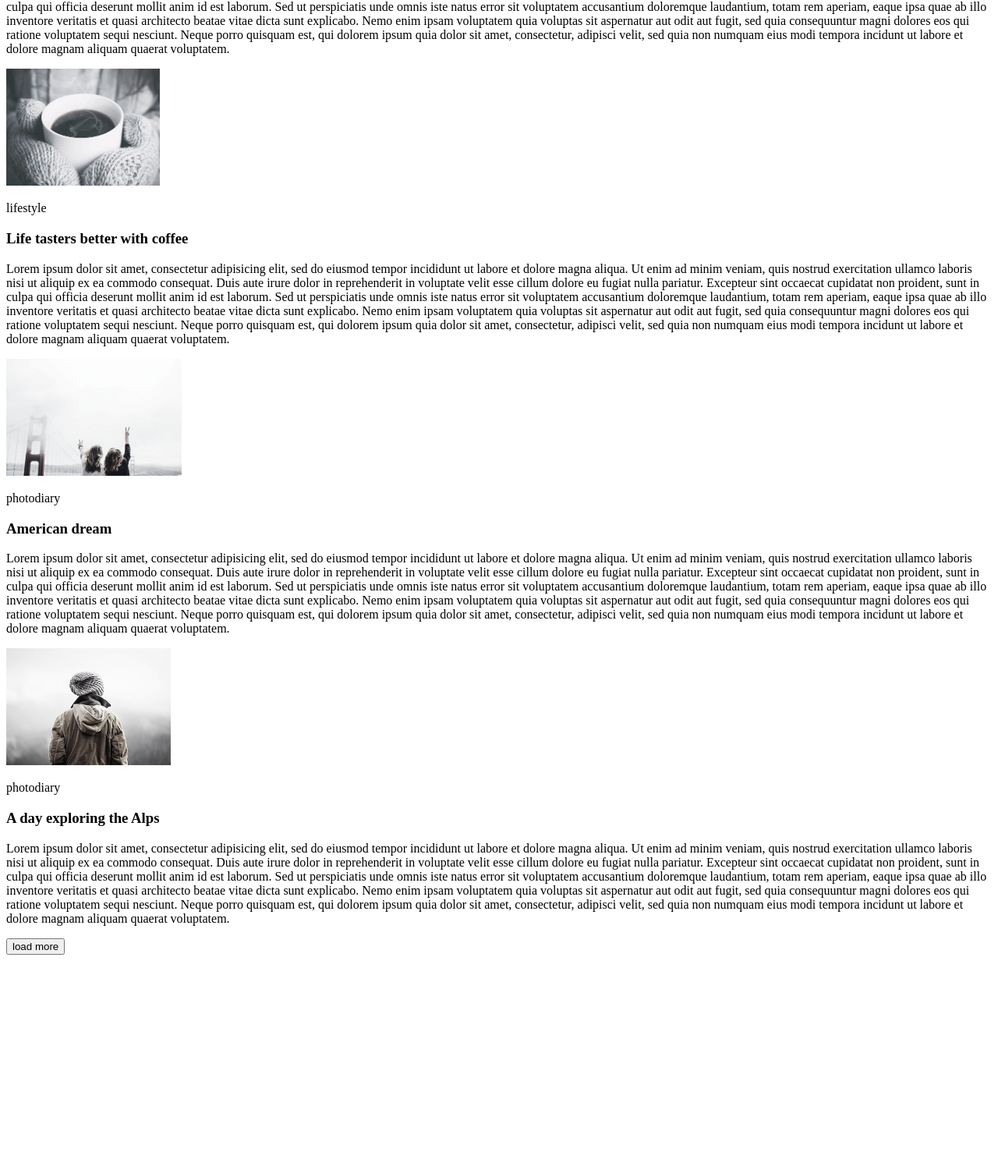
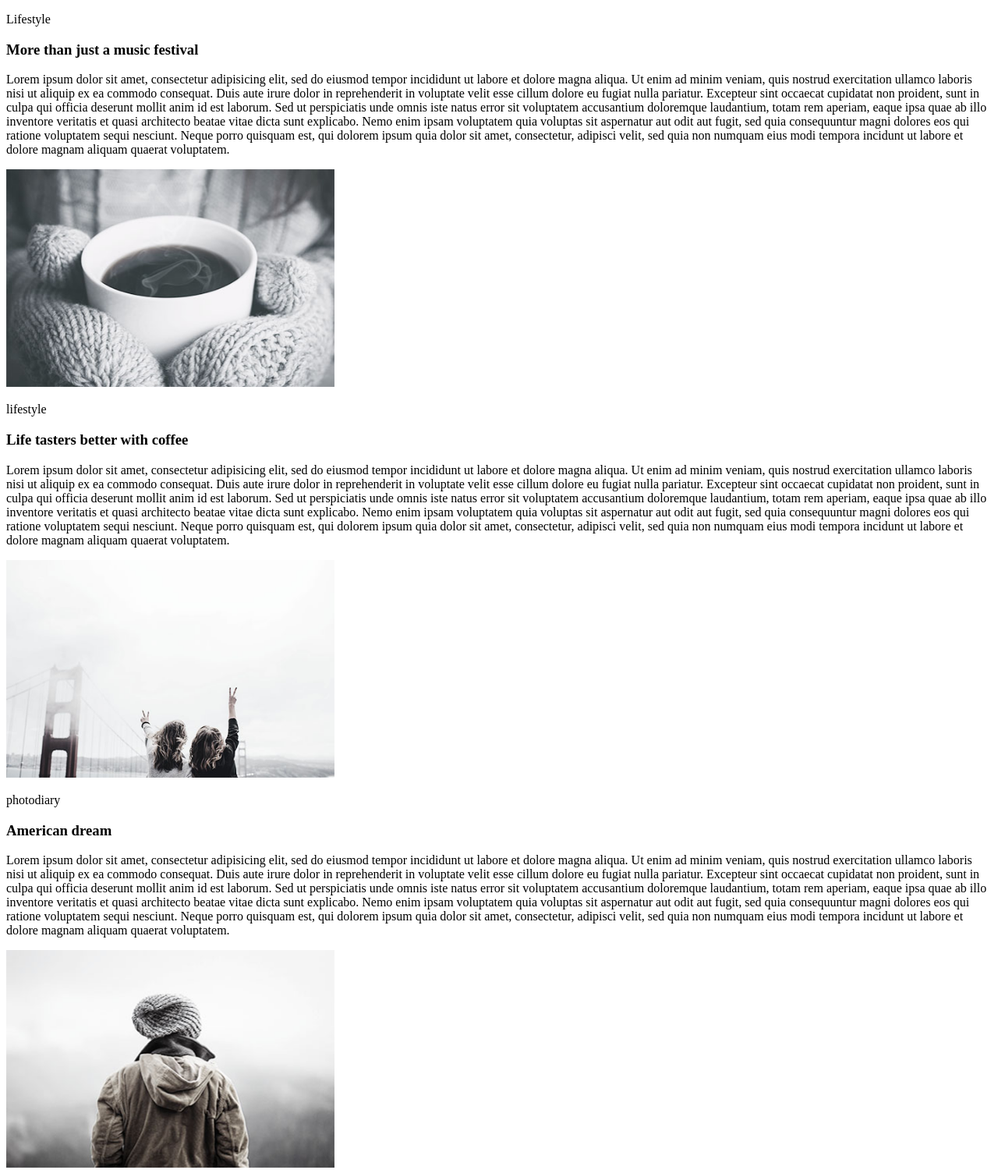
Before and after one commit to amie-affection/goit-fe-course, a plain HTML site: page module-01/index.html in a window 1280 px wide. Shown: the part 387-1887 px from the top of the page at 78% size. Before the commit the page ends 1627 px from the top, so only its background shows below. Drawn offline with Linux system fonts and the light colour scheme.

Commit message:
added index.html

```diff
--- a/module-01/index.html
+++ b/module-01/index.html
@@ -26,34 +26,34 @@
   <section>
 <body>
   <article>
-  <p><img src="img/music.jpg" height="150" alt="Music girl"></p>
+ <img src="img/music.jpg" height="279" width="421" alt="Music girl">
   <p>Lifestyle</p>
   <h3>More than just a music festival</h3>
   <p>Lorem ipsum dolor sit amet, consectetur adipisicing elit, sed do eiusmod tempor incididunt ut labore et dolore magna aliqua. Ut enim ad minim veniam, quis nostrud exercitation ullamco laboris nisi ut aliquip ex ea commodo consequat. Duis aute irure dolor in reprehenderit in voluptate velit esse cillum dolore eu fugiat nulla pariatur. Excepteur sint occaecat cupidatat non proident, sunt in culpa qui officia deserunt mollit anim id est laborum. Sed ut perspiciatis unde omnis iste natus error sit voluptatem accusantium doloremque laudantium, totam rem aperiam, eaque ipsa quae ab illo inventore veritatis et quasi architecto beatae vitae dicta sunt explicabo. Nemo enim ipsam voluptatem quia voluptas sit aspernatur aut odit aut fugit, sed quia consequuntur magni dolores eos qui ratione voluptatem sequi nesciunt. Neque porro quisquam est, qui dolorem ipsum quia dolor sit amet, consectetur, adipisci velit, sed quia non numquam eius modi tempora incidunt ut labore et dolore magnam aliquam quaerat voluptatem.</p>
 </article>
 
 <article>
-<p><img src="img/photodiary.jpg" height="150" alt="Cup of coffee"></p>
+<img src="img/photodiary.jpg" height="279" width="421" alt="Cup of coffee">
 <p>lifestyle</p>
 <h3>Life tasters better with coffee</h3>
   <p>Lorem ipsum dolor sit amet, consectetur adipisicing elit, sed do eiusmod tempor incididunt ut labore et dolore magna aliqua. Ut enim ad minim veniam, quis nostrud exercitation ullamco laboris nisi ut aliquip ex ea commodo consequat. Duis aute irure dolor in reprehenderit in voluptate velit esse cillum dolore eu fugiat nulla pariatur. Excepteur sint occaecat cupidatat non proident, sunt in culpa qui officia deserunt mollit anim id est laborum. Sed ut perspiciatis unde omnis iste natus error sit voluptatem accusantium doloremque laudantium, totam rem aperiam, eaque ipsa quae ab illo inventore veritatis et quasi architecto beatae vitae dicta sunt explicabo. Nemo enim ipsam voluptatem quia voluptas sit aspernatur aut odit aut fugit, sed quia consequuntur magni dolores eos qui ratione voluptatem sequi nesciunt. Neque porro quisquam est, qui dolorem ipsum quia dolor sit amet, consectetur, adipisci velit, sed quia non numquam eius modi tempora incidunt ut labore et dolore magnam aliquam quaerat voluptatem.</p>
 </article>
 
 <article>
-<p><img src="img/travelling.jpg" height="150" alt="Two girls"></p>
+<img src="img/travelling.jpg" height="279" width="421" alt="Two girls">
 <p>photodiary</p>
 <h3>American dream</h3>
 <p>Lorem ipsum dolor sit amet, consectetur adipisicing elit, sed do eiusmod tempor incididunt ut labore et dolore magna aliqua. Ut enim ad minim veniam, quis nostrud exercitation ullamco laboris nisi ut aliquip ex ea commodo consequat. Duis aute irure dolor in reprehenderit in voluptate velit esse cillum dolore eu fugiat nulla pariatur. Excepteur sint occaecat cupidatat non proident, sunt in culpa qui officia deserunt mollit anim id est laborum. Sed ut perspiciatis unde omnis iste natus error sit voluptatem accusantium doloremque laudantium, totam rem aperiam, eaque ipsa quae ab illo inventore veritatis et quasi architecto beatae vitae dicta sunt explicabo. Nemo enim ipsam voluptatem quia voluptas sit aspernatur aut odit aut fugit, sed quia consequuntur magni dolores eos qui ratione voluptatem sequi nesciunt. Neque porro quisquam est, qui dolorem ipsum quia dolor sit amet, consectetur, adipisci velit, sed quia non numquam eius modi tempora incidunt ut labore et dolore magnam aliquam quaerat voluptatem.</p>
 </article>
 
 <article>
-<p><img src="img/lifestyle.jpg" height="150" alt="Some man"></p>
+<img src="img/lifestyle.jpg" height="279" width="421" alt="Some man">
 <p>photodiary</p>
 <h3>A day exploring the Alps</h3>
   <p>Lorem ipsum dolor sit amet, consectetur adipisicing elit, sed do eiusmod tempor incididunt ut labore et dolore magna aliqua. Ut enim ad minim veniam, quis nostrud exercitation ullamco laboris nisi ut aliquip ex ea commodo consequat. Duis aute irure dolor in reprehenderit in voluptate velit esse cillum dolore eu fugiat nulla pariatur. Excepteur sint occaecat cupidatat non proident, sunt in culpa qui officia deserunt mollit anim id est laborum. Sed ut perspiciatis unde omnis iste natus error sit voluptatem accusantium doloremque laudantium, totam rem aperiam, eaque ipsa quae ab illo inventore veritatis et quasi architecto beatae vitae dicta sunt explicabo. Nemo enim ipsam voluptatem quia voluptas sit aspernatur aut odit aut fugit, sed quia consequuntur magni dolores eos qui ratione voluptatem sequi nesciunt. Neque porro quisquam est, qui dolorem ipsum quia dolor sit amet, consectetur, adipisci velit, sed quia non numquam eius modi tempora incidunt ut labore et dolore magnam aliquam quaerat voluptatem.</p>
 </article>
 
-<p><input type="submit" name="more" value="load more"></p>
+<input type="submit" name="more" value="load more">
 
 </body>
 </section>
```
